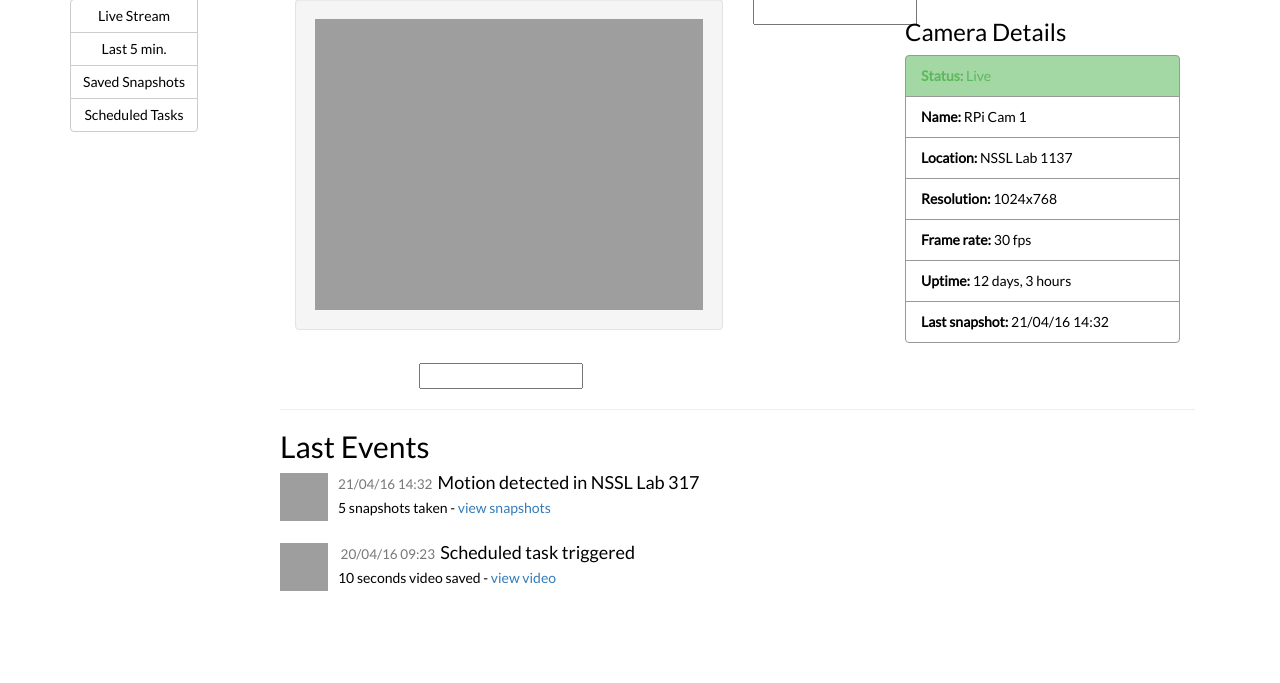
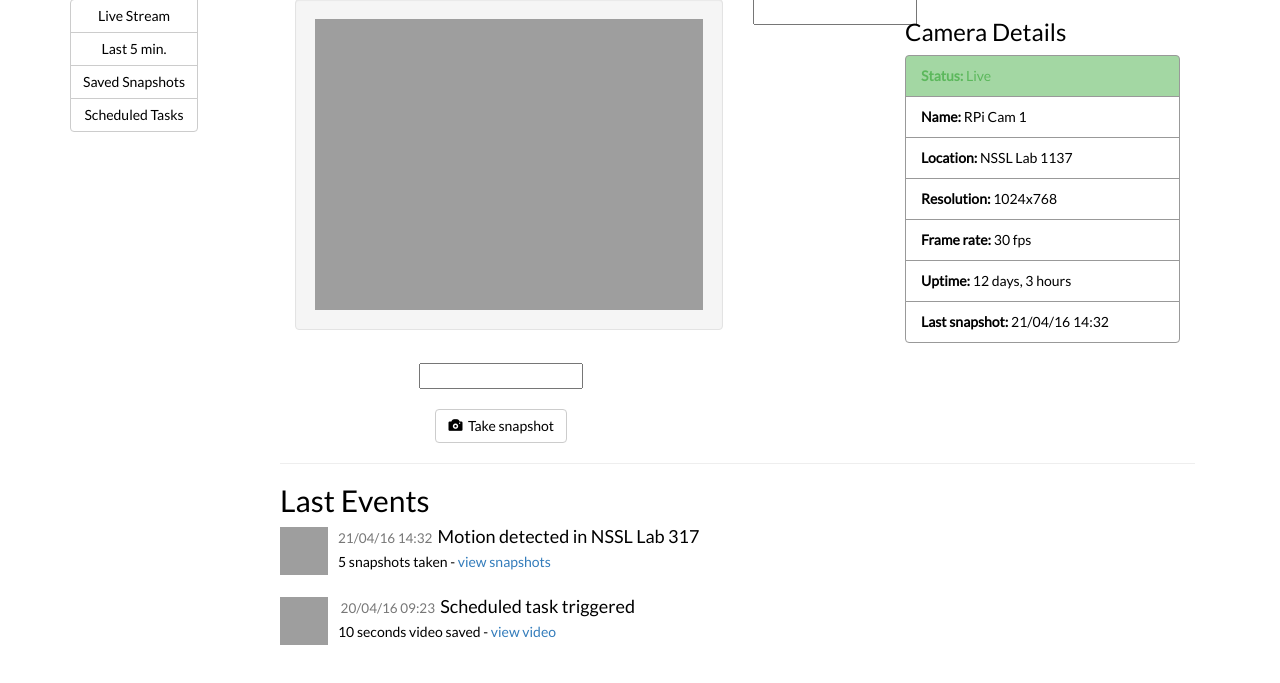
Before and after one commit to Coordinated-Marine-Robotics/rpi-surv-cam, a Django app: page /survcam/ in a window 1280 px wide. Shown: the part 87-770 px from the top of the page. Run offline with Django 3.2, Linux system fonts and the light colour scheme; data comes from the database, SQL or seed files in the repository; some libraries are stand-ins or nearby versions; grey boxes are pictures that could not be loaded.

Commit message:
Adding basic on-demand snapshot functionality.

```diff
--- a/rpisurvcam/survcam/templates/survcam/stream.html
+++ b/rpisurvcam/survcam/templates/survcam/stream.html
@@ -9,8 +9,8 @@
     </div>
   </div>
   <div class="col-md-2">
-      <input id="ex1" data-slider-id='ex1Slider' type="text" data-slider-min="-90" data-slider-max="90" data-slider-step="1" data-slider-value="0"
-             data-slider-orientation="vertical"/>
+    <input id="ex1" data-slider-id='ex1Slider' type="text" data-slider-min="-90" data-slider-max="90" data-slider-step="1" data-slider-value="0"
+             data-slider-orientation="vertical" />
   </div>
   <div class="col-md-4">
     <h3>Camera Details</h3>
@@ -34,7 +34,20 @@
 </div>
 <div class="row">
   <div class="col-md-6 text-center">
-    <input id="ex2" data-slider-id='ex2Slider' type="text" data-slider-min="-90" data-slider-max="90" data-slider-step="1" data-slider-value="0"/>
+    <input id="ex2" data-slider-id="ex2Slider" type="text" data-slider-min="-90"
+                data-slider-max="90" data-slider-step="1" data-slider-value="0" />
+  </div>
+  <div class="col-md-6"></div>
+</div>
+<div class="row" style="padding-top: 20px">
+  <div class="col-md-6 text-center">
+    <div class="btn-group" role="group">
+      <a href="snapshot" class="btn btn-default" type="button">
+	<span class="glyphicon glyphicon-camera" aria-hidden="true"></span>
+	&nbsp;Take snapshot
+      </a>
+      <!--<button class="btn btn-default" type="button">Something else</button>-->
+    </div>
   </div>
 </div>
 <div class="row">
--- a/rpisurvcam/survcam/urls.py
+++ b/rpisurvcam/survcam/urls.py
@@ -5,4 +5,5 @@
 urlpatterns = [
     url(r'^$', views.index, name='index'),
     url(r'^move$', views.move, name='move'),
+    url(r'^snapshot$', views.snapshot, name='snapshot'),
 ]
--- a/rpisurvcam/survcam/views.py
+++ b/rpisurvcam/survcam/views.py
@@ -1,14 +1,24 @@
 from django.shortcuts import render, render_to_response
 from django.http import HttpResponse
-
 from survcam.models import Camera
 import pika
 import socket
+import urllib2
+from os import path
+from time import sleep
+
+#TODO: remove hardcoded dependency in motion's port numbers?
+def get_motion_stream_url(request):
+	return request.build_absolute_uri('/')[:-1] + ':8081/'
+
+def get_motion_snapshot_url(request):
+        return request.build_absolute_uri('/')[:-1] + ':8082/0/action/snapshot'
 
 def index(request):
-	return render_to_response('survcam/stream.html',{'camera' : Camera.objects.first(), 'stream_url' : request.build_absolute_uri('/')[:-1] + ':8081/' })
+	return render_to_response('survcam/stream.html',{'camera' : Camera.objects.first(), 'stream_url' : get_motion_stream_url(request) })
 
 def move(request):
+	# TODO: do connection to queue only once!
 	target = request.GET['target']
 	axis = request.GET['axis']
 
@@ -19,3 +29,16 @@
 	channel.basic_publish(exchange='', routing_key=queue_name, body=(target + '@' + axis))
 	connection.close()
 	return HttpResponse('OK')
+
+def snapshot(request):
+	# Ask motion to take a snapshot
+	urllib2.urlopen(get_motion_snapshot_url(request)).read()
+	# Give the file time to be written
+	sleep(1)
+	# Read file contents and return in response
+	#TODO: remove hardcoded dependency in motion's data directory
+	snapshot_file = open('/home/pi/motion_data/lastsnap.jpg','rb')
+        response = HttpResponse(snapshot_file.read())
+	response['Content-Type'] = 'mimetype/submimetype'
+	response['Content-Disposition'] = 'attachment; filename=%s' % path.basename(path.realpath(snapshot_file.name))
+	return response
```
